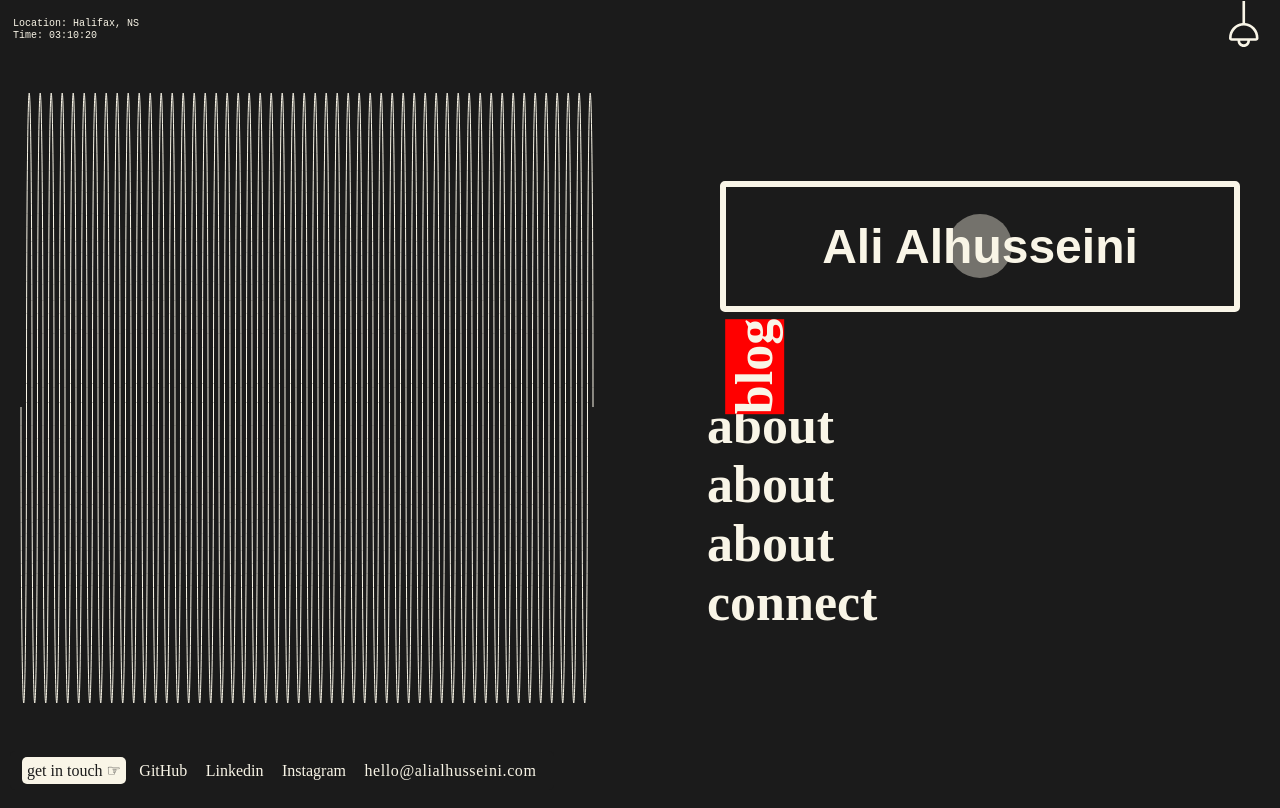
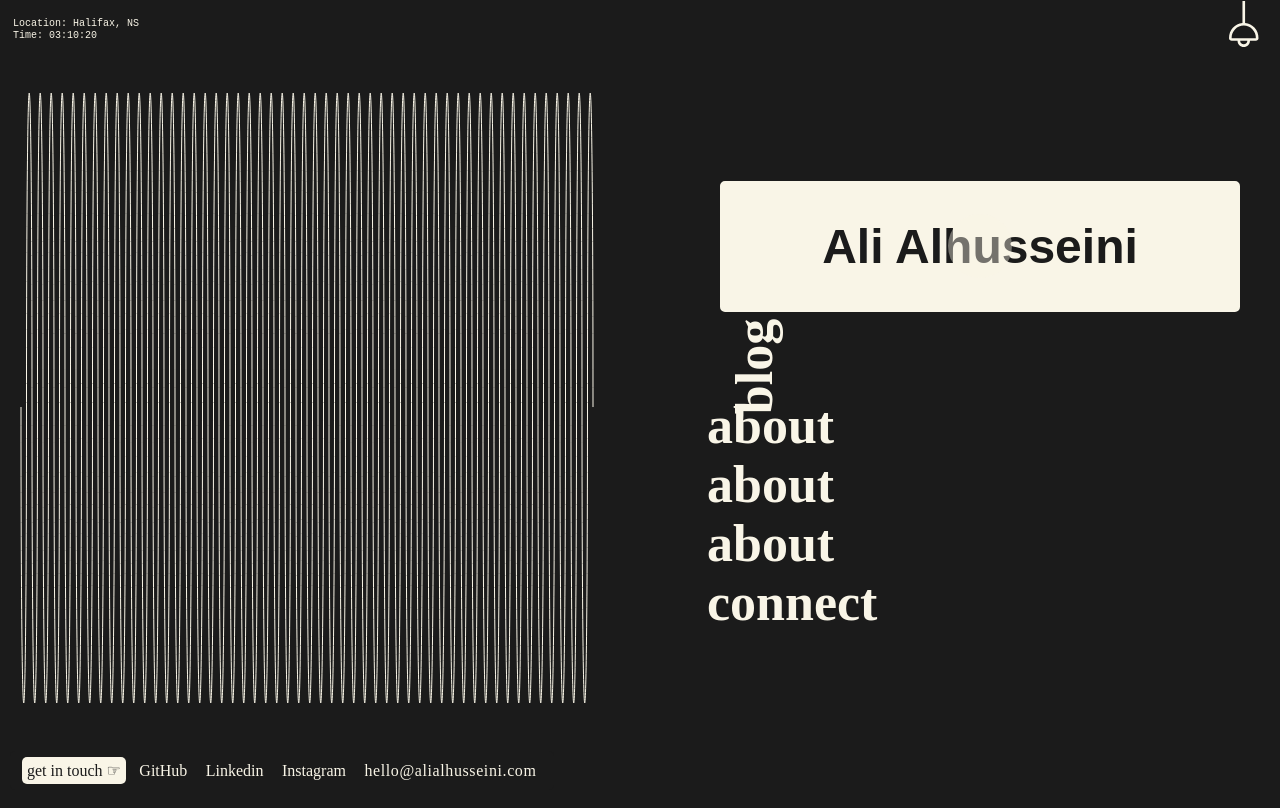
Before and after one commit to ali-alhusseini/ali-alhusseini, a plain HTML site: page index.html in a window 1280 px wide. In both pictures the pointer is over the element "Ali Alhusseini". Drawn offline with Linux system fonts and the light colour scheme.

Commit message:
Minor tweaks

```diff
--- a/styles/style.css
+++ b/styles/style.css
@@ -82,7 +82,6 @@ body a, a:visited, a:hover, a:active {
 }
 
 .blog-link {
-    background-color: red;
     transform: rotate(-90deg);
     width: fit-content;
 }
@@ -103,6 +102,11 @@ body a, a:visited, a:hover, a:active {
         width: 50%;
         margin: 20px;
         flex-shrink: 0;
+    }
+
+    .title-container:hover {
+        background-color: var(--color-secondary);
+        color: var(--color-primary);
     }
 
     .strings {
```
